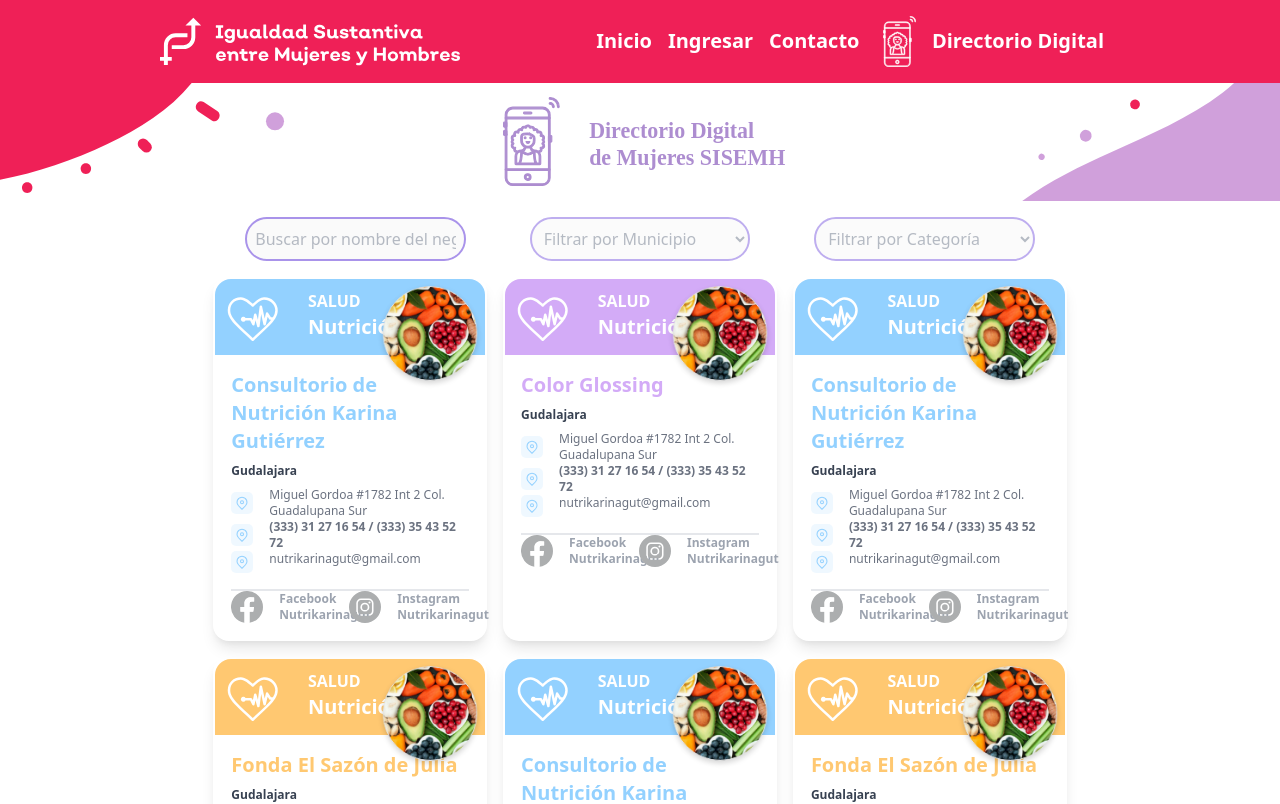
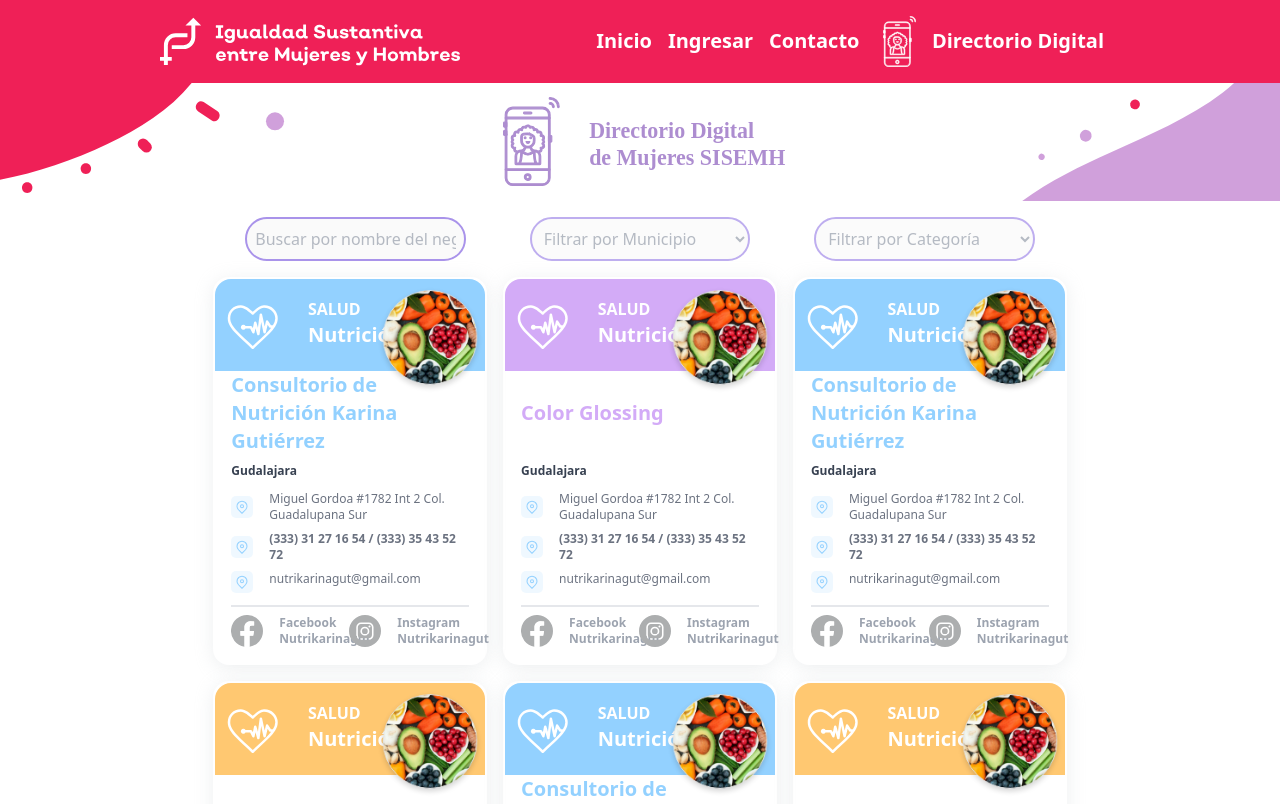
Before and after one commit to DonytXz/mujeres, a React (Create React App) app: page / in a window 1280 px wide. Shown: the top 804 px of the page. Built offline with nearby package versions, Linux system fonts and the light colour scheme.

Commit message:
[UPDATED] styling card

```diff
--- a/src/assets/styles/style.css
+++ b/src/assets/styles/style.css
@@ -0,0 +1,3 @@
+.card_shadow{
+    box-shadow: 0px 3px 18px #C2C9CC4D;
+}
--- a/src/components/directory/Card.jsx
+++ b/src/components/directory/Card.jsx
@@ -7,9 +7,9 @@ const Card = (props) => {
   const { title, subtitle, color, imgPath1, imgPath2, place } = props;
   return (
     <>
-      <div className="w-full h-full border-2 border-transparent rounded-2xl shadow-lg">
+      <div className="w-full h-full border-2 border-transparent rounded-2xl card_shadow flex flex-col">
         <div
-          className={`bg-${color} grid grid-fol-col grid-cols-3 border-t-2 border-transparent rounded-t-2xl p-2 relative`}
+          className={`bg-${color} grid grid-fol-col grid-cols-3 border-t-2 border-transparent rounded-t-2xl px-2 py-4 relative`}
         >
           <div className="">
             <img height="58" width="58" src={imgPath1} alt="" srcSet="" />
@@ -22,34 +22,34 @@ const Card = (props) => {
           <img
             height="110"
             width="110"
-            className="absolute -bottom-9 justify-self-end"
+            className="absolute -bottom-6 justify-self-end"
             src={imgPath2}
             alt=""
             srcSet=""
           />
         </div>
-        <div className="p-4 flex flex-col">
-          <div className="w-full">
-            <p className={`text-xl font-bold text-${color}`}>{place}</p>
-          </div>
+        <div className="px-4 w-full my-auto">
+          <p className={`text-xl font-bold text-${color}`}>{place}</p>
+        </div>
+        <div className="px-4 pb-4 flex flex-col self-end">
           <div className="w-full">
             <p className="text-xs font-semibold my-2 text-gray-700">
               Gudalajara
             </p>
             <div className="flex flex-col">
-              <div className="flex flex-row">
+              <div className="flex flex-row my-1">
                 <img src={incDirection} alt="" srcSet="" />
                 <p className="ml-4 text-xs font-medium text-gray-500">
                   Miguel Gordoa #1782 Int 2 Col. Guadalupana Sur
                 </p>
               </div>
-              <div className="flex flex-row">
+              <div className="flex flex-row my-1">
                 <img src={incDirection} alt="" srcSet="" />
                 <p className="ml-4 text-xs font-bold text-gray-500">
                   (333) 31 27 16 54 / (333) 35 43 52 72
                 </p>
               </div>
-              <div className="flex flex-row">
+              <div className="flex flex-row my-1">
                 <img src={incDirection} alt="" srcSet="" />
                 <p className="ml-4 text-xs font-medium text-gray-500">
                   nutrikarinagut@gmail.com
@@ -57,8 +57,8 @@ const Card = (props) => {
               </div>
             </div>
           </div>
-          <div className="w-full flex fle-row justify-between border-t-2 mt-4 border-gray-150">
-            <div className="flex flex-row">
+          <div className="w-full flex fle-row justify-between border-t-2 mt-2 border-gray-150">
+            <div className="flex flex-row mt-2">
               <img src={incFb} alt="" srcset="" />
               <div className="flex flex-col ml-4">
                 <div className="text-xs text-gray-400 font-bold">Facebook</div>
@@ -67,7 +67,7 @@ const Card = (props) => {
                 </div>
               </div>
             </div>
-            <div className="flex flex-row">
+            <div className="flex flex-row mt-2">
               <img src={incInsta} alt="" srcset="" />
               <div className="flex flex-col ml-4">
                 <div className="text-xs text-gray-400 font-bold">Instagram</div>
```
